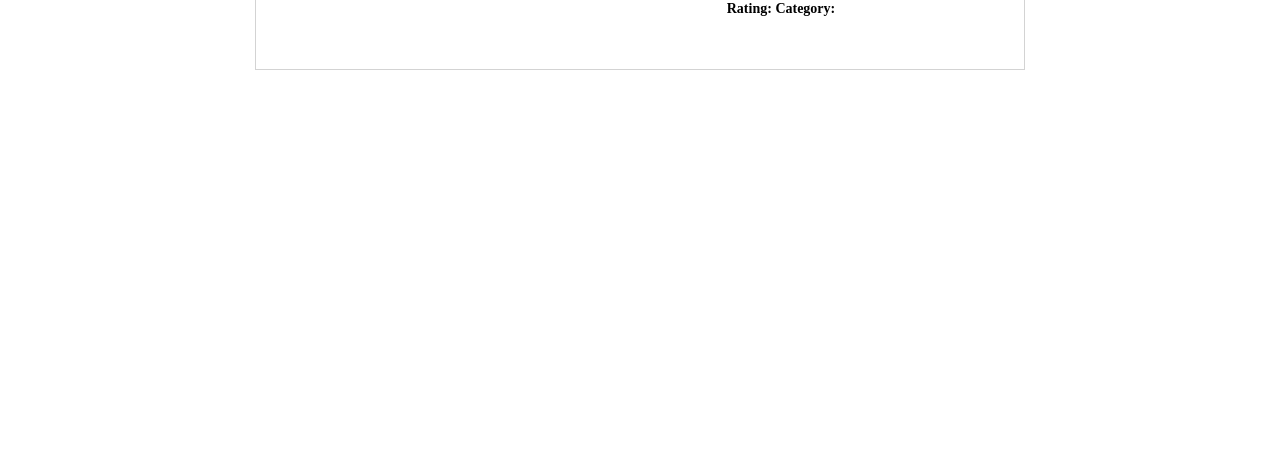
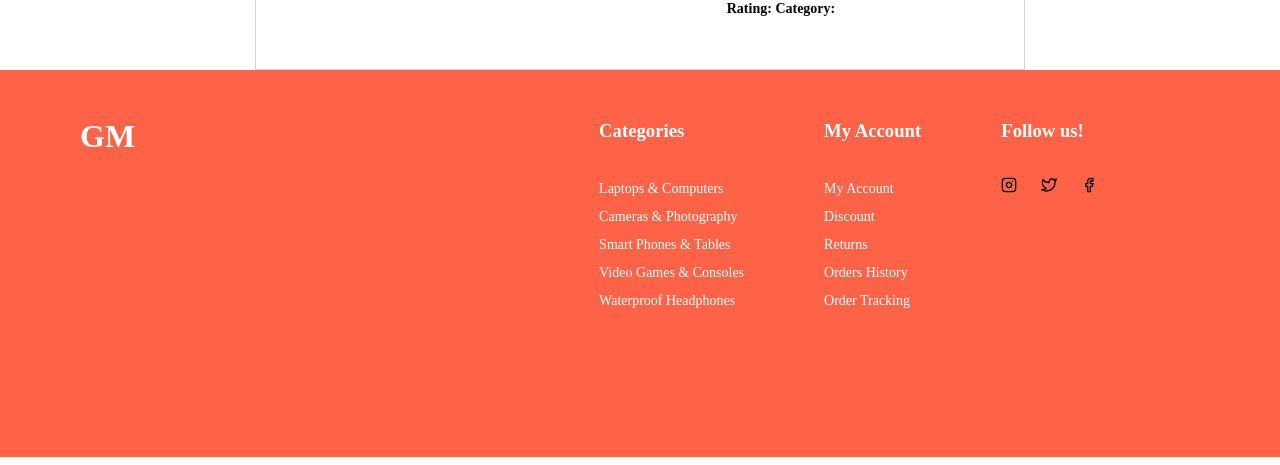
Before and after one commit to Miriamvdb/frontend-webshop-mirigonz, a React (Create React App) app: page /details/1 in a window 1280 px wide. Shown: the part 332-797 px from the top of the page. Built offline with nearby package versions, Linux system fonts and the light colour scheme; no server answers.

Commit message:
Added footer

```diff
--- a/src/App.js
+++ b/src/App.js
@@ -1,6 +1,6 @@
 import { Route, Routes } from "react-router-dom";
 import "./App.css";
-import { NavBar } from "./components";
+import { NavBar, Footer } from "./components";
 import { HomePage, ProductListPage, DetailsPage } from "./pages/";
 
 function App() {
@@ -12,6 +12,7 @@ function App() {
         <Route path="/shop" element={<ProductListPage />} />
         <Route path="/details/:id" element={<DetailsPage />} />
       </Routes>
+      <Footer />
     </div>
   );
 }
--- /dev/null
+++ b/src/components/Footer/index.js
@@ -0,0 +1,66 @@
+import { NavLink } from "react-router-dom";
+import "./styles.css";
+import { FiInstagram, FiTwitter, FiFacebook } from "react-icons/fi";
+
+const Footer = () => {
+  return (
+    <div style={{ color: "white" }} className="FooterContainer">
+      <div className="FooterNav">
+        <NavLink className="FooterLink" to="/">
+          <h1 style={{ color: "white", paddingTop: "8px" }}>GM</h1>
+        </NavLink>{" "}
+      </div>
+      <div className="FooterCatergoriesAccountIcons">
+        <div className="FooterCategories">
+          <h3>Categories</h3>
+          <p>
+            Laptops & Computers <br />
+            Cameras & Photography <br />
+            Smart Phones & Tables
+            <br />
+            Video Games & Consoles <br />
+            Waterproof Headphones
+          </p>
+        </div>
+        <div className="FooterMyAccount">
+          <h3>My Account</h3>
+          <p>
+            My Account
+            <br />
+            Discount
+            <br />
+            Returns
+            <br />
+            Orders History
+            <br />
+            Order Tracking
+          </p>
+        </div>
+        <div className="FooterIconsContainer">
+          <h3>Follow us!</h3>
+          <div className="FooterIcon">
+            <a
+              href="https://www.instagram.com/"
+              target="_blank"
+              rel="noreferrer"
+            >
+              <FiInstagram className="FooterIcon" />
+            </a>
+            <a href="https://www.twitter.com/" target="_blank" rel="noreferrer">
+              <FiTwitter className="FooterIcon" />
+            </a>
+            <a
+              href="https://www.facebook.com/"
+              target="_blank"
+              rel="noreferrer"
+            >
+              <FiFacebook className="FooterIcon" />
+            </a>
+          </div>
+        </div>
+      </div>
+    </div>
+  );
+};
+
+export { Footer };
--- /dev/null
+++ b/src/components/Footer/styles.css
@@ -0,0 +1,37 @@
+.FooterContainer {
+  display: flex;
+  flex-direction: row;
+  width: 100%;
+  height: 275px;
+  background-color: tomato;
+  padding-top: 2rem;
+  padding-bottom: 5rem;
+}
+
+.FooterLink {
+  line-height: 10px;
+}
+
+.FooterNav,
+.FooterCategories,
+.FooterMyAccount,
+.FooterIconsContainer {
+  display: flex;
+  flex-direction: column;
+  align-items: left;
+  justify-content: left;
+  padding-left: 5rem;
+  text-align: left;
+}
+
+.FooterCatergoriesAccountIcons {
+  display: flex;
+  flex-direction: row;
+  padding-left: 30%;
+}
+
+.FooterIcon {
+  text-align: left;
+  padding-top: 0.5rem;
+  padding-right: 1.5rem;
+}
--- a/src/components/index.js
+++ b/src/components/index.js
@@ -1,3 +1,4 @@
 export * from "./NavBar";
 export * from "./ProductCard";
 export * from "./FilterList";
+export * from "./Footer";
```
